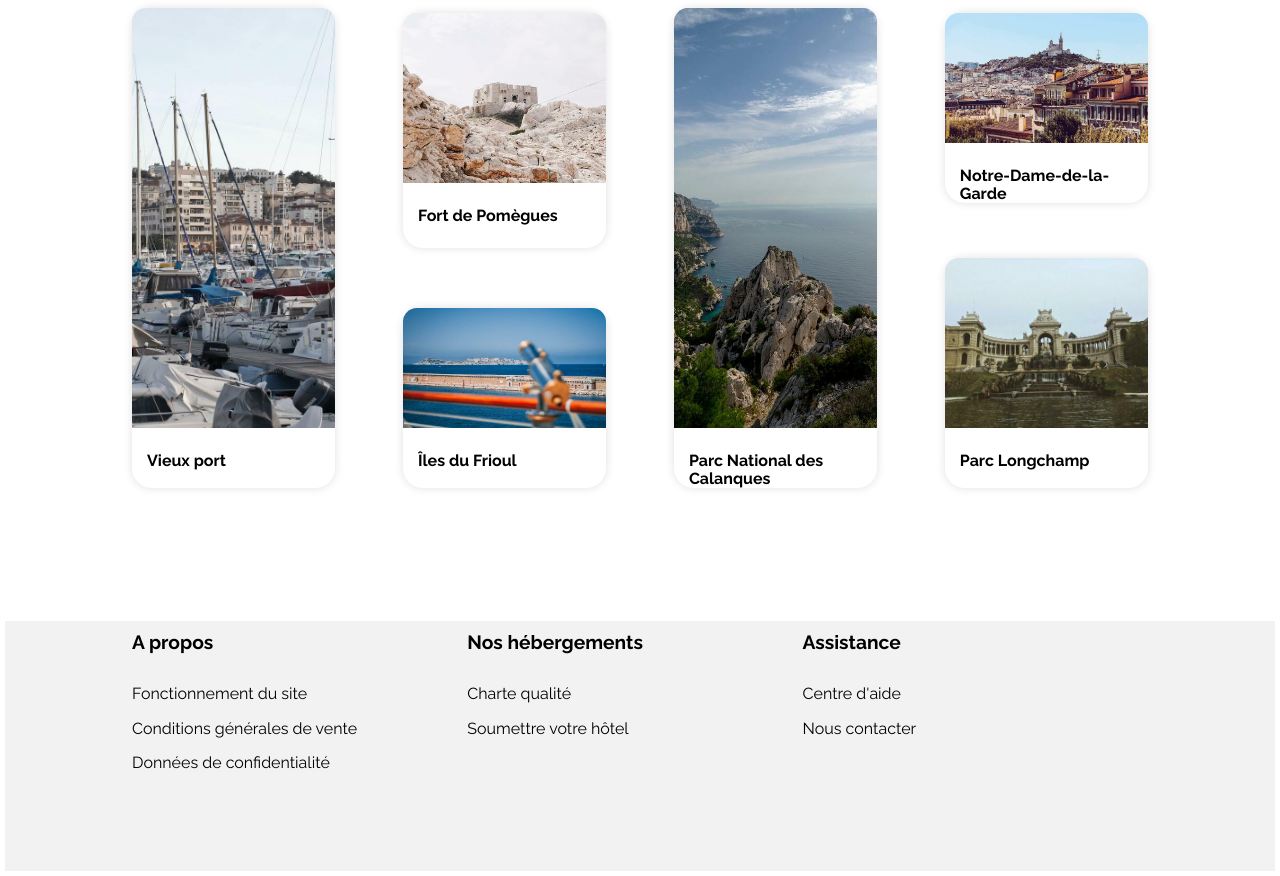
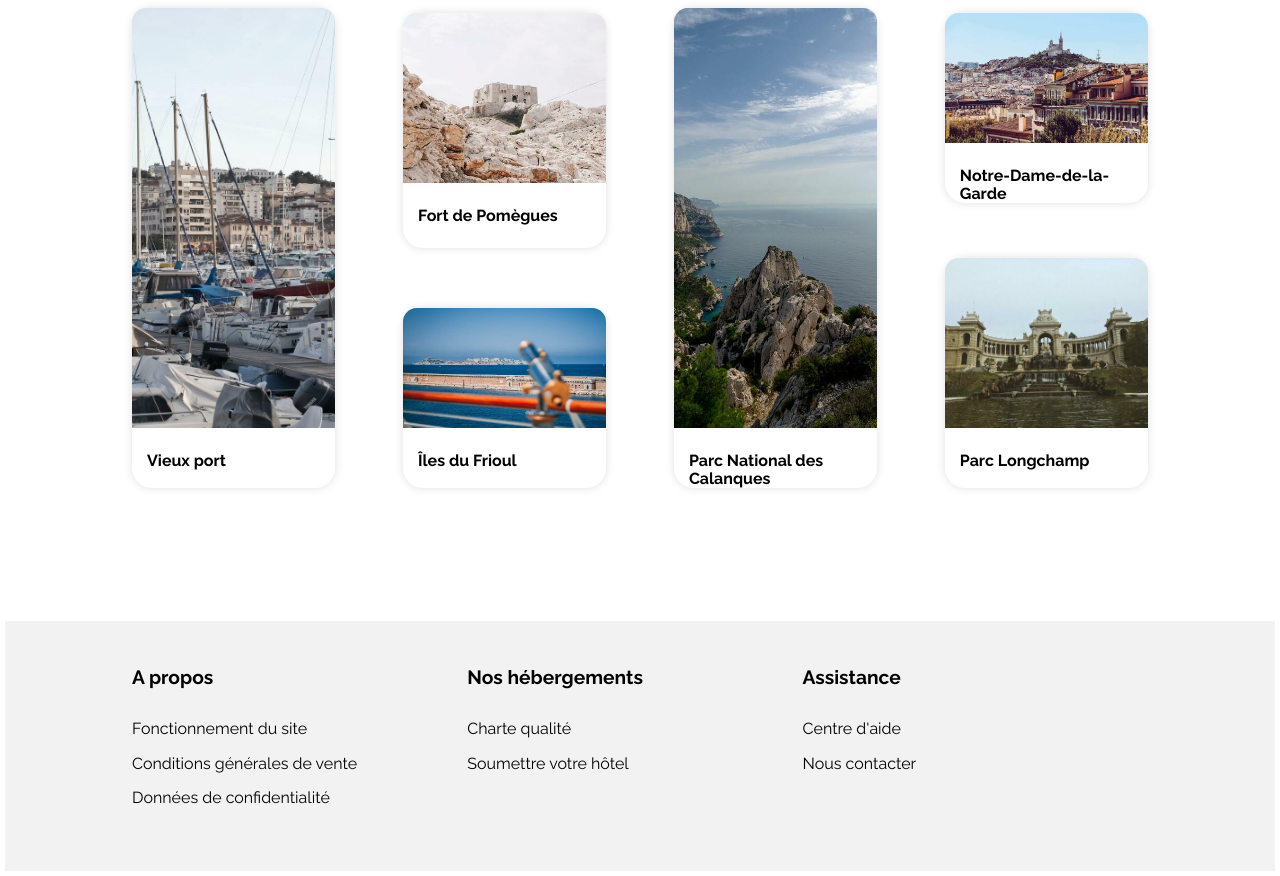
Before and after one commit to AlexisVillars/P2, a plain HTML site: page Project2/index.html in a window 1280 px wide. Shown: the part 1298-2174 px from the top of the page. Drawn offline with Linux system fonts and the light colour scheme.

Commit message:
correction footer

```diff
--- a/Project2/Model/css/reservia.css
+++ b/Project2/Model/css/reservia.css
@@ -544,4 +544,10 @@ footer{
 
 h5{
     font-size: 1.2em;
+    margin-top: 40px;
 }
+
+footer a{
+    text-decoration: none;
+    color: black;
+}
--- a/Project2/index.html
+++ b/Project2/index.html
@@ -260,23 +260,31 @@
             </section>
         </main>
 
+        <!-- -- Section footer -- -->
         <footer>
             <div class="flex footer">
                 <div class="divFooter">
                     <h5>A propos</h5>
+                    <a href="#">
                         <p>Fonctionnement du site</p>
                         <p>Conditions générales de vente</p>
                         <p>Données de confidentialité</p>
+                    </a>
+
                 </div>
                 <div class="divFooter">
                     <h5>Nos hébergements</h5>
+                    <a href="#">
                         <p>Charte qualité</p>
                         <p>Soumettre votre hôtel</p>
+                    </a>
                 </div>
                 <div class="divFooter">
                     <h5>Assistance</h5>
+                    <a href="#">
                         <p>Centre d'aide</p>
                         <p>Nous contacter</p>
+                    </a>
                 </div>
             </div>
         </footer>
```
Lines whose indentation alone changed are shown as unchanged.
